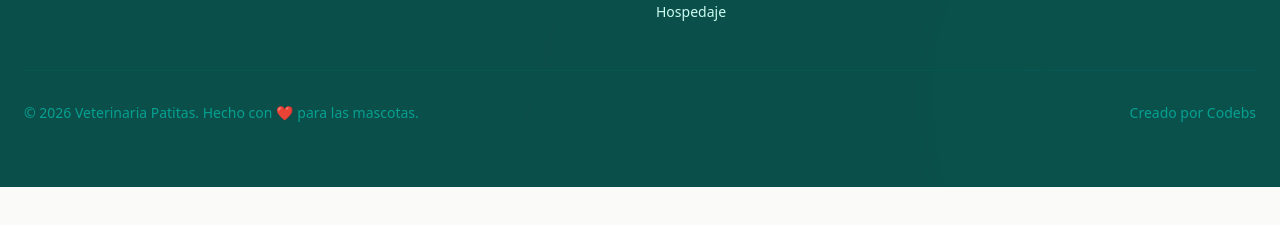
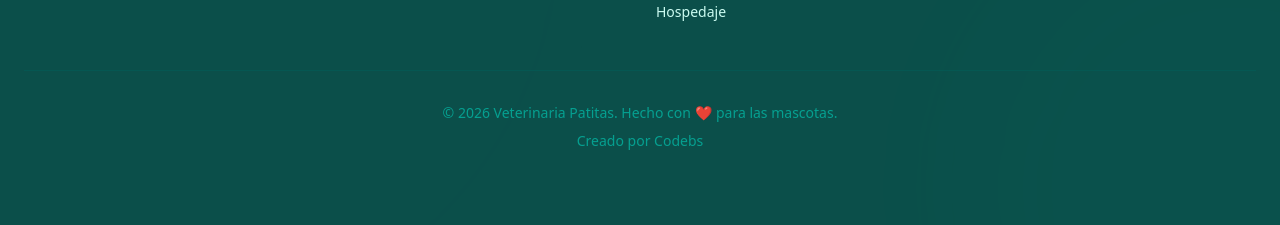
Before and after one commit to Codebs7/veterinaria-patitas-v2, a Next.js app: page / in a window 1280 px wide. Shown: the part 3550-3775 px from the top of the page. Before the commit the page ends 3737 px from the top, so only its background shows below. Built offline with nearby package versions, Linux system fonts and the light colour scheme.

Commit message:
Fix: Perfectly center footer mobile text and adjust navbar padding

```diff
--- a/components/layout/Footer.tsx
+++ b/components/layout/Footer.tsx
@@ -97,17 +97,19 @@ export function Footer() {
                     initial={{ opacity: 0 }}
                     whileInView={{ opacity: 1 }}
                     transition={{ delay: 0.5 }}
-                    className="mt-12 pt-8 border-t border-teal-800/50 pb-20 md:pb-0"
+                    className="mt-12 pt-8 border-t border-teal-800/50 pb-24 md:pb-8"
                 >
-                    <div className="flex flex-col md:flex-row items-center justify-between gap-4 text-center text-sm text-teal-400/60">
-                        <p className="flex items-center gap-1 group whitespace-normal md:whitespace-nowrap">
+                    <div className="flex flex-col items-center justify-center gap-6 text-center text-sm text-teal-400/60 transition-colors duration-500">
+                        <div className="flex flex-col items-center gap-2">
+                            <p className="flex items-center justify-center gap-1 group">
                                 &copy; {new Date().getFullYear()} Veterinaria Patitas. Hecho con
                                 <span className="inline-block animate-pulse text-red-500 group-hover:scale-125 transition-transform duration-300">❤️</span>
                                 para las mascotas.
                             </p>
-                        <p className="hover:text-white transition-colors duration-500 cursor-default">
+                            <p className="hover:text-white transition-colors duration-500 cursor-default font-medium">
                                 Creado por Codebs
                             </p>
+                        </div>
                     </div>
                 </motion.div>
             </div>
--- a/components/layout/Navbar.tsx
+++ b/components/layout/Navbar.tsx
@@ -61,7 +61,7 @@ export function Navbar() {
 
                 {/* Mobile Toggle */}
                 <button
-                    className="md:hidden p-2 -mr-2 text-foreground hover:bg-primary/10 rounded-lg transition-colors"
+                    className="md:hidden p-2 -mr-1 text-foreground hover:bg-primary/10 rounded-lg transition-colors z-50 relative"
                     onClick={() => setIsOpen(!isOpen)}
                     aria-label="Toggle menu"
                 >
```
Lines whose indentation alone changed are shown as unchanged.
